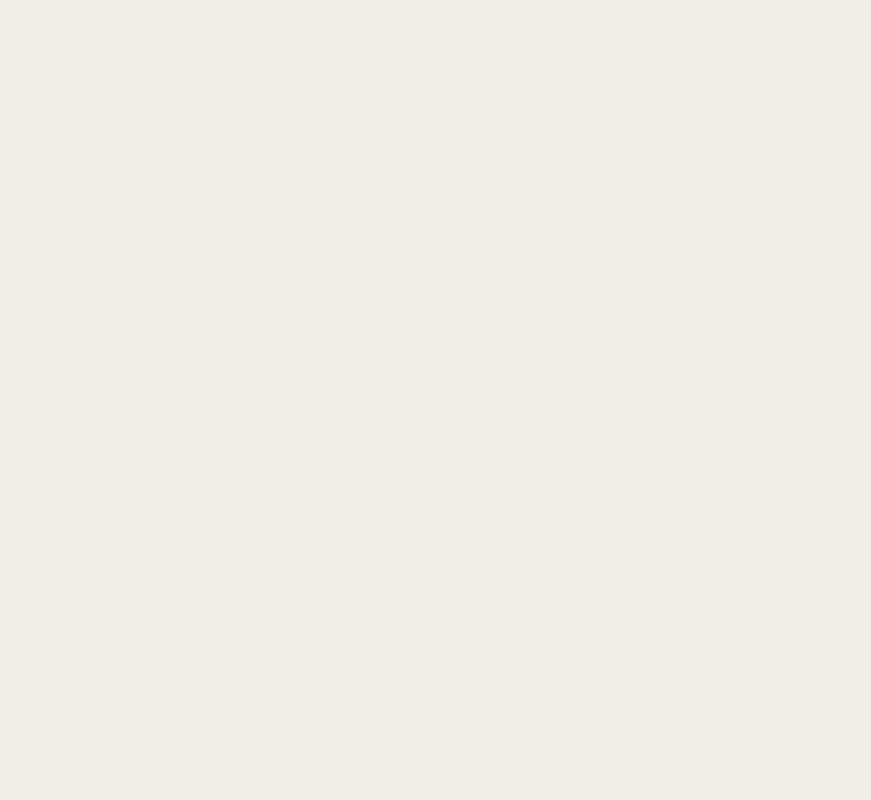
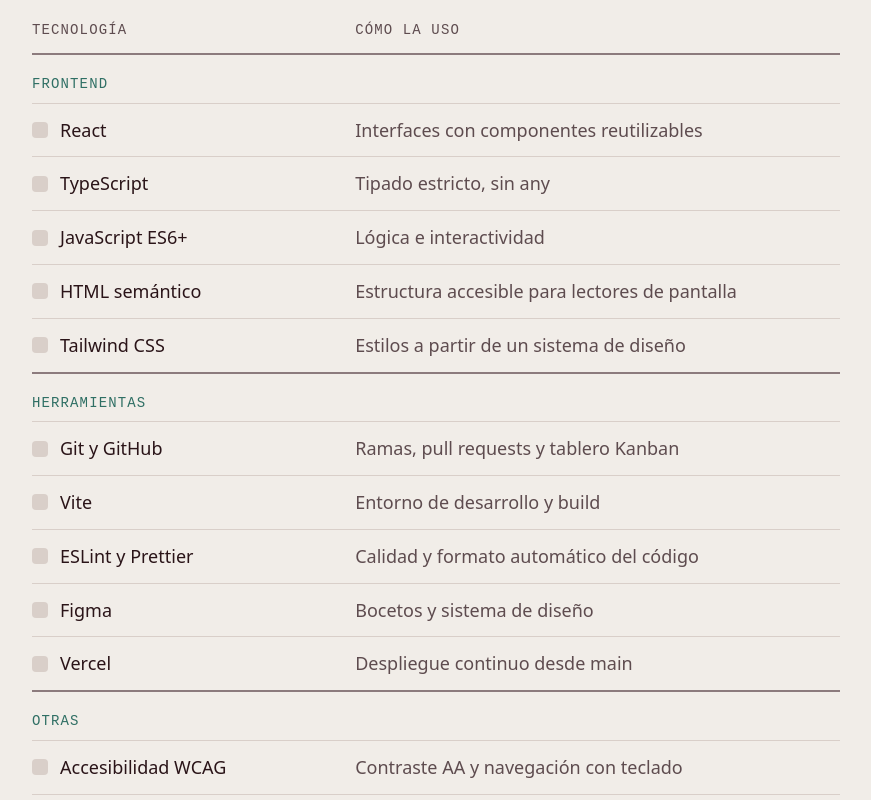
Before and after one commit to rodriguez-ohm/mi-portafolio, a React (Vite) app: page / in a window 1280 px wide. Shown: the part 1800-2600 px from the top of the page, without its empty margins (344-1215 px from the left). Before the commit the page ends 1708 px from the top, so only its background shows below. Built offline with nearby package versions, Linux system fonts and the light colour scheme; a web font is replaced by a local one.

Commit message:
feat: add skills section as a spec sheet table

```diff
--- a/src/App.tsx
+++ b/src/App.tsx
@@ -2,6 +2,7 @@
 import Navbar from './components/layout/Navbar'
 import About from './components/sections/About'
 import Hero from './components/sections/Hero'
+import Skills from './components/sections/Skills'
 
 function App() {
   return (
@@ -10,6 +11,7 @@
       <main className="pt-16">
         <Hero />
         <About />
+        <Skills />
       </main>
       <Footer />
     </>
--- /dev/null
+++ b/src/components/sections/Skills.tsx
@@ -0,0 +1,63 @@
+import { skills, skillsIntro, skillsTitle } from '../../data/skills'
+import type { SkillCategory } from '../../types/skill'
+import Section from '../layout/Section'
+
+const categories: SkillCategory[] = ['Frontend', 'Herramientas', 'Otras']
+
+function Skills() {
+  return (
+    <Section id="skills" number="03" label="Habilidades" title={skillsTitle}>
+      <p className="text-ink-muted">{skillsIntro}</p>
+
+      <table className="mt-8 w-full text-left">
+        <caption className="sr-only">Tecnologías que uso, agrupadas por categoría</caption>
+        <thead>
+          <tr>
+            <th
+              scope="col"
+              className="w-2/5 pb-3 font-mono text-label font-normal text-ink-muted uppercase"
+            >
+              Tecnología
+            </th>
+            <th
+              scope="col"
+              className="pb-3 font-mono text-label font-normal text-ink-muted uppercase"
+            >
+              Cómo la uso
+            </th>
+          </tr>
+        </thead>
+
+        {categories.map((category) => (
+          <tbody key={category} className="border-t-2 border-line-strong">
+            <tr>
+              <th
+                scope="rowgroup"
+                colSpan={2}
+                className="pt-5 pb-2 font-mono text-label font-normal text-accent uppercase"
+              >
+                {category}
+              </th>
+            </tr>
+
+            {skills
+              .filter((skill) => skill.category === category)
+              .map((skill) => (
+                <tr key={skill.name} className="border-t border-line">
+                  <td className="py-3 pr-4 align-top font-medium">
+                    <span className="flex items-center gap-3">
+                      <span aria-hidden="true" className="size-4 shrink-0 rounded-sm bg-line" />
+                      {skill.name}
+                    </span>
+                  </td>
+                  <td className="py-3 align-top text-ink-muted">{skill.usage}</td>
+                </tr>
+              ))}
+          </tbody>
+        ))}
+      </table>
+    </Section>
+  )
+}
+
+export default Skills
--- a/src/data/skills.ts
+++ b/src/data/skills.ts
@@ -1,58 +1,85 @@
 import type { Skill } from '../types/skill'
+export const skillsTitle = 'Mi caja de herramientas'
+
+export const skillsIntro = 'Hoja de especificaciones: las herramientas que uso y para qué las uso.'
 
 export const skills: Skill[] = [
   {
     name: 'React',
     icon: '/icons/react.svg',
     category: 'Frontend',
-    usage: 'Construyo interfaces con componentes reutilizables y una sola responsabilidad.',
+    usage: 'Interfaces con componentes reutilizables',
   },
   {
     name: 'TypeScript',
     icon: '/icons/typescript.svg',
     category: 'Frontend',
-    usage: 'Tipo los datos y las props en modo estricto para detectar errores antes de ejecutar.',
+    usage: 'Tipado estricto, sin any',
+  },
+  {
+    name: 'JavaScript ES6+',
+    icon: '/icons/javascript.svg',
+    category: 'Frontend',
+    usage: 'Lógica e interactividad',
+  },
+  {
+    name: 'HTML semántico',
+    icon: '/icons/html5.svg',
+    category: 'Frontend',
+    usage: 'Estructura accesible para lectores de pantalla',
   },
   {
     name: 'Tailwind CSS',
     icon: '/icons/tailwindcss.svg',
     category: 'Frontend',
-    usage: 'Llevo un sistema de diseño a código con tokens de color, tipografía y espaciado.',
-  },
-  {
-    name: 'HTML y CSS',
-    icon: '/icons/html5.svg',
-    category: 'Frontend',
-    usage: 'Escribo HTML semántico y maquetas responsive con Flexbox y Grid.',
+    usage: 'Estilos a partir de un sistema de diseño',
   },
   {
     name: 'Git y GitHub',
     icon: '/icons/github.svg',
     category: 'Herramientas',
-    usage: 'Trabajo con ramas, commits convencionales, pull requests y tablero Kanban.',
+    usage: 'Ramas, pull requests y tablero Kanban',
   },
   {
     name: 'Vite',
     icon: '/icons/vite.svg',
     category: 'Herramientas',
-    usage: 'Desarrollo con recarga instantánea y genero builds optimizados para producción.',
+    usage: 'Entorno de desarrollo y build',
+  },
+  {
+    name: 'ESLint y Prettier',
+    icon: '/icons/eslint.svg',
+    category: 'Herramientas',
+    usage: 'Calidad y formato automático del código',
   },
   {
     name: 'Figma',
     icon: '/icons/figma.svg',
     category: 'Herramientas',
-    usage: 'Diseño la interfaz y su sistema de diseño antes de escribir código.',
+    usage: 'Bocetos y sistema de diseño',
   },
   {
-    name: 'Accesibilidad',
+    name: 'Vercel',
+    icon: '/icons/vercel.svg',
+    category: 'Herramientas',
+    usage: 'Despliegue continuo desde main',
+  },
+  {
+    name: 'Accesibilidad WCAG',
     icon: '/icons/accessibility.svg',
     category: 'Otras',
-    usage: 'Verifico contraste WCAG AA, navegación con teclado y textos alternativos.',
+    usage: 'Contraste AA y navegación con teclado',
   },
   {
-    name: 'Arduino',
-    icon: '/icons/arduino.svg',
+    name: 'Electrónica',
+    icon: '/icons/chip.svg',
     category: 'Otras',
-    usage: 'Programo microcontroladores y leo sensores, experiencia que traigo de la electrónica.',
+    usage: 'Diseño y depuración de circuitos',
+  },
+  {
+    name: 'Instrumentación',
+    icon: '/icons/oscilloscope.svg',
+    category: 'Otras',
+    usage: 'Medición y análisis de señales',
   },
 ]
```
